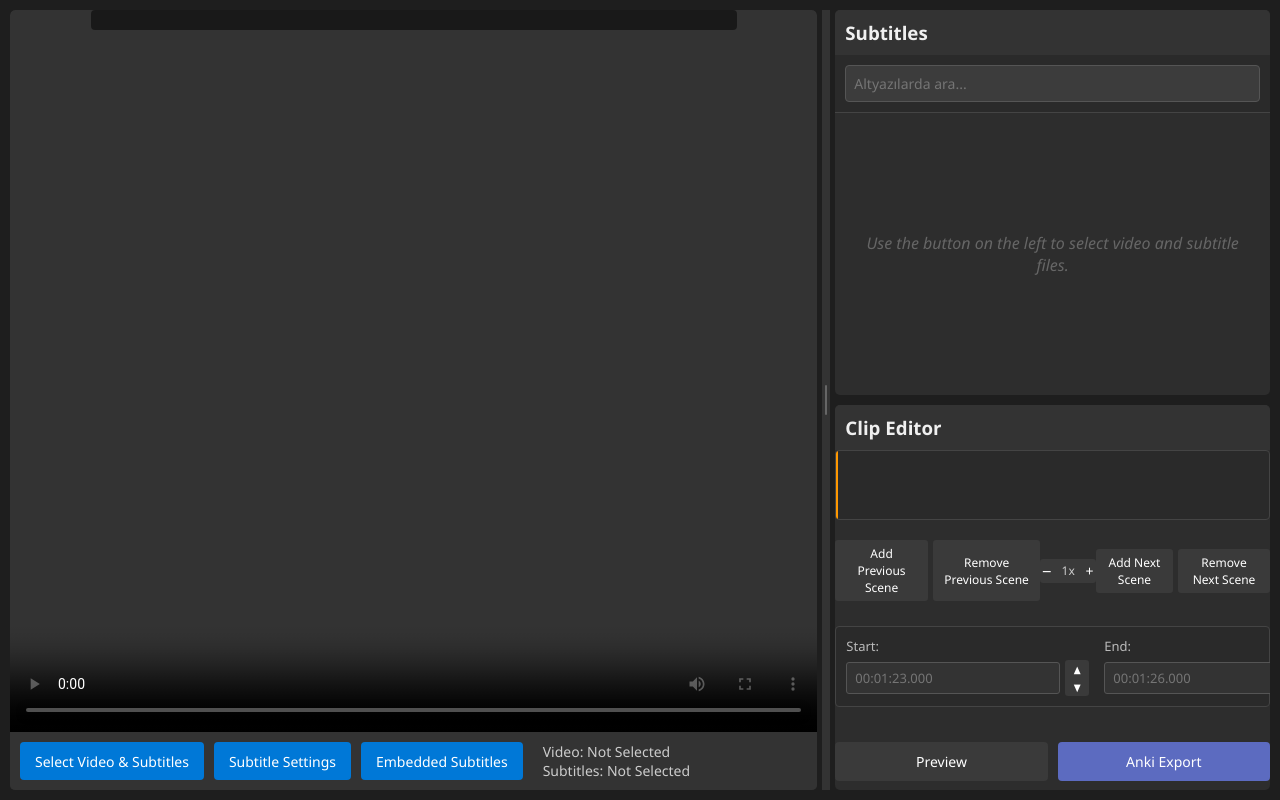
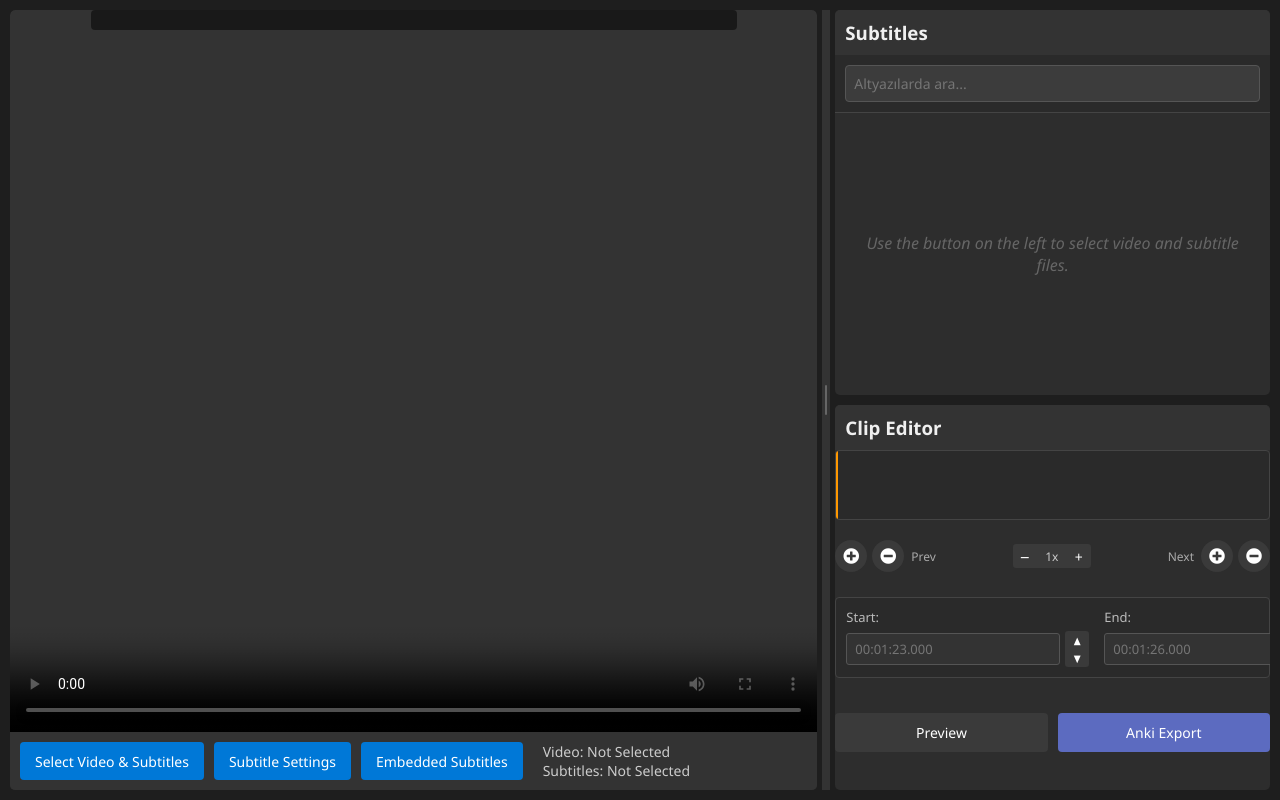
Before and after one commit to ademavsar/anki-video-clipper, an Electron app: page index.html in a window 1280 px wide. Drawn offline with Linux system fonts and the light colour scheme.

Commit message:
feat: enhance timeline controls with icon buttons and add advanced tab in settings

```diff
--- a/index.html
+++ b/index.html
@@ -55,8 +55,9 @@
             </div>
             <div class="timeline-controls">
               <div class="timeline-btn-group">
-                <button id="prev-scene-add-btn" class="timeline-btn">Add Previous Scene</button>
-                <button id="prev-scene-remove-btn" class="timeline-btn">Remove Previous Scene</button>
+                <button id="prev-scene-add-btn" class="icon-btn" title="Add Previous"><i class="fas fa-plus-circle"></i></button>
+                <button id="prev-scene-remove-btn" class="icon-btn" title="Remove Previous"><i class="fas fa-minus-circle"></i></button>
+                <span class="scene-label">Prev</span>
               </div>
               <div class="timeline-zoom-controls">
                 <button id="zoom-out-btn" class="timeline-zoom-btn" title="Zoom Out">−</button>
@@ -64,8 +65,9 @@
                 <button id="zoom-in-btn" class="timeline-zoom-btn" title="Zoom In">+</button>
               </div>
               <div class="timeline-btn-group">
-                <button id="next-scene-add-btn" class="timeline-btn">Add Next Scene</button>
-                <button id="next-scene-remove-btn" class="timeline-btn">Remove Next Scene</button>
+                <span class="scene-label">Next</span>
+                <button id="next-scene-add-btn" class="icon-btn" title="Add Next"><i class="fas fa-plus-circle"></i></button>
+                <button id="next-scene-remove-btn" class="icon-btn" title="Remove Next"><i class="fas fa-minus-circle"></i></button>
               </div>
             </div>
           </div>
@@ -197,6 +199,7 @@
           <button class="tab-button active" data-tab="media-tab">Media</button>
           <button class="tab-button" data-tab="content-tab">Content</button>
           <button class="tab-button" data-tab="settings-tab">Settings</button>
+          <button class="tab-button" data-tab="advanced-tab">Advanced</button>
         </div>
 
         <form class="anki-form">
@@ -265,6 +268,10 @@
               <input type="text" id="anki-tags" placeholder="Enter tags (comma separated)..." tabindex="7">
             </div>
           </div>
+
+          <!-- Advanced Sekmesi -->
+          <div class="tab-content" id="advanced-tab">
+          </div>
         </form>
       </div>
       <div class="modal-footer">
--- a/styles.css
+++ b/styles.css
@@ -1372,3 +1372,52 @@ body {
   color: white;
   border-color: #0063b1;
 }
+
+/* New styles for icon buttons */
+.icon-btn {
+  width: 32px;
+  height: 32px;
+  border-radius: 50%;
+  background-color: #3a3a3a;
+  color: white;
+  border: none;
+  cursor: pointer;
+  display: flex;
+  align-items: center;
+  justify-content: center;
+  transition: all 0.2s ease;
+}
+
+.icon-btn:hover {
+  background-color: #4a4a4a;
+}
+
+.icon-btn:active {
+  background-color: #0078d7;
+  transform: scale(0.95);
+}
+
+.icon-btn i {
+  font-size: 16px;
+}
+
+.icon-btn.disabled {
+  opacity: 0.5;
+  cursor: not-allowed;
+}
+
+.scene-label {
+  font-size: 12px;
+  color: #aaa;
+  align-self: center;
+  padding: 0 2px;
+}
+
+/* Timeline btn group alignments */
+.timeline-btn-group:first-child {
+  justify-content: flex-start;
+}
+
+.timeline-btn-group:last-child {
+  justify-content: flex-end;
+}
```
